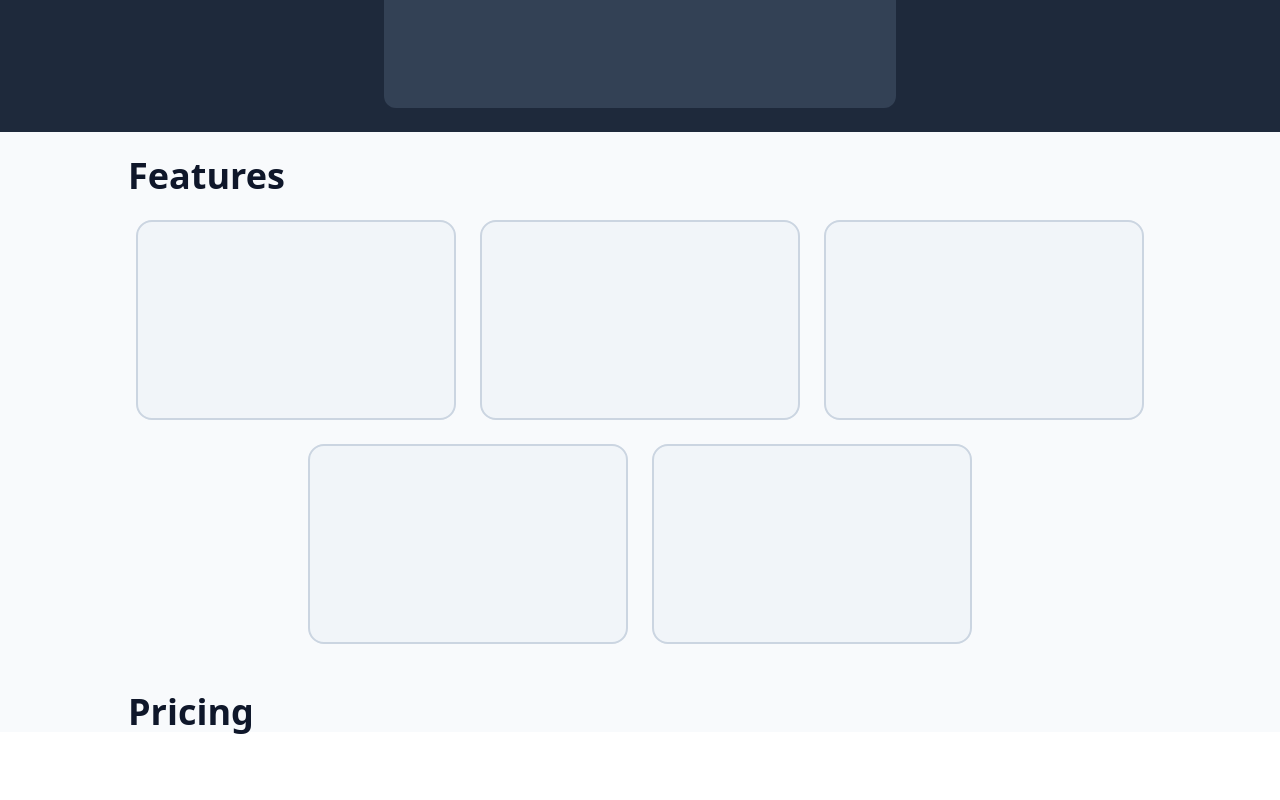
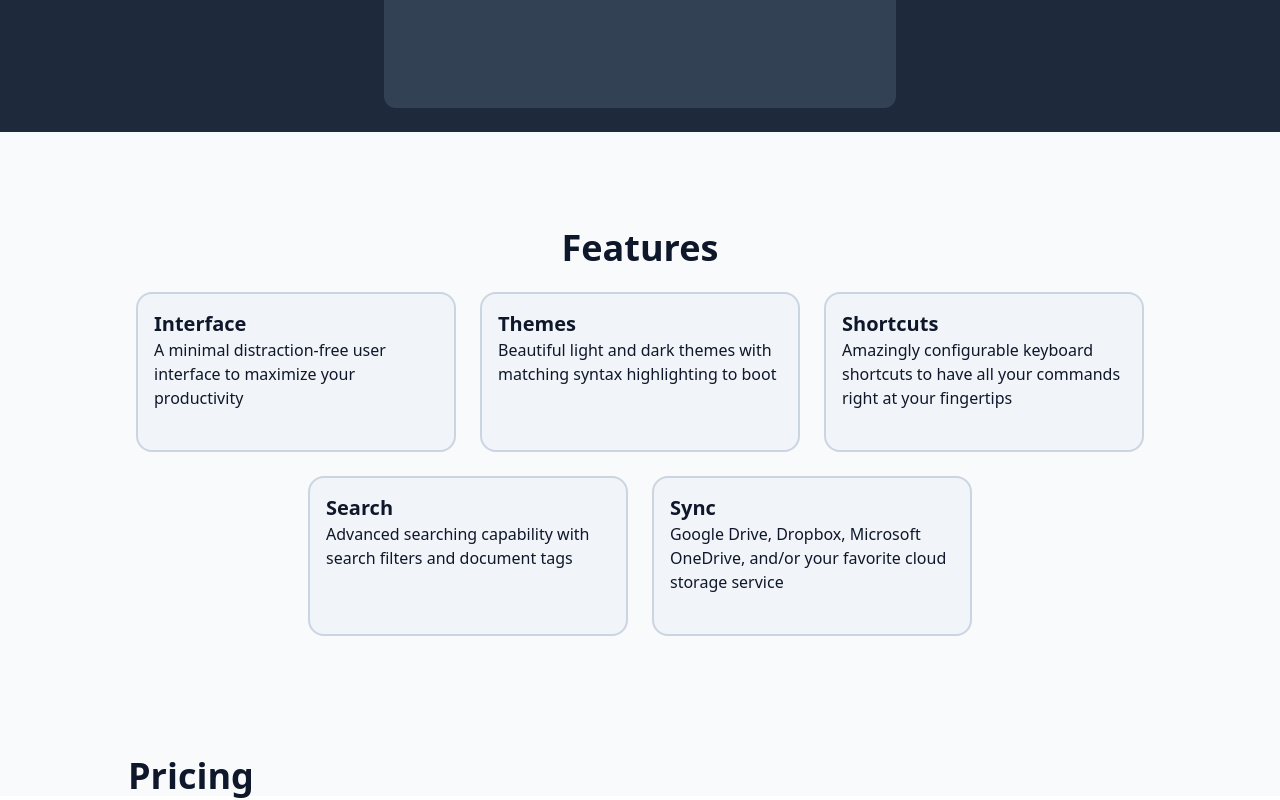
Before and after one commit to matovius/hashtype, a SvelteKit app: page / in a window 1280 px wide. Shown: the part 688-1488 px from the top of the page. Before the commit the page ends 1424 px from the top, so only its background shows below. Built offline with nearby package versions, Linux system fonts and the light colour scheme.

Commit message:
Add dynamic feature cards

```diff
--- a/src/routes/+page.svelte
+++ b/src/routes/+page.svelte
@@ -3,6 +3,39 @@
 
   import Link from "../components/navigation/Link.svelte";
   import Text from "../components/typography/Text.svelte";
+
+  interface Feature {
+    name: string;
+    description: string;
+  }
+
+  const features: Feature[] = [
+    {
+      name: "Interface",
+      description:
+        "A minimal distraction-free user interface to maximize your productivity",
+    },
+    {
+      name: "Themes",
+      description:
+        "Beautiful light and dark themes with matching syntax highlighting to boot",
+    },
+    {
+      name: "Shortcuts",
+      description:
+        "Amazingly configurable keyboard shortcuts to have all your commands right at your fingertips",
+    },
+    {
+      name: "Search",
+      description:
+        "Advanced searching capability with search filters and document tags",
+    },
+    {
+      name: "Sync",
+      description:
+        "Google Drive, Dropbox, Microsoft OneDrive, and/or your favorite cloud storage service",
+    },
+  ];
 </script>
 
 <Header />
@@ -37,27 +70,22 @@
   </section>
   <section
     id="features"
-    class="text-slate-900 w-full p-6 flex justify-center items-center"
+    class="text-slate-900 w-full px-6 py-24 flex justify-center items-center"
   >
     <div class="w-full h-full max-w-5xl">
-      <Text as="h2">Features</Text>
+      <div class="text-center">
+        <Text as="h2">Features</Text>
+      </div>
 
       <div class="w-full flex gap-6 flex-wrap py-6 justify-center items-center">
-        <div
-          class="transition min-w-[320px] min-h-[200px] p-4 rounded-2xl border-2 bg-slate-100 border-slate-300 hover:scale-125 hover:shadow-lg hover:shadow-slate-300"
-        />
-        <div
-          class="transition min-w-[320px] min-h-[200px] p-4 rounded-2xl border-2 bg-slate-100 border-slate-300 hover:scale-125 hover:shadow-lg hover:shadow-slate-300"
-        />
-        <div
-          class="transition min-w-[320px] min-h-[200px] p-4 rounded-2xl border-2 bg-slate-100 border-slate-300 hover:scale-125 hover:shadow-lg hover:shadow-slate-300"
-        />
-        <div
-          class="transition min-w-[320px] min-h-[200px] p-4 rounded-2xl border-2 bg-slate-100 border-slate-300 hover:scale-125 hover:shadow-lg hover:shadow-slate-300"
-        />
-        <div
-          class="transition min-w-[320px] min-h-[200px] p-4 rounded-2xl border-2 bg-slate-100 border-slate-300 hover:scale-125 hover:shadow-lg hover:shadow-slate-300"
-        />
+        {#each features as feature}
+          <div
+            class="transition w-80 h-40 p-4 rounded-2xl border-2 bg-slate-100 border-slate-300 hover:scale-125 hover:shadow-lg hover: shadow-slate-300"
+          >
+            <Text as="h5">{feature.name}</Text>
+            <Text as="p">{feature.description}</Text>
+          </div>
+        {/each}
       </div>
     </div>
   </section>
```
